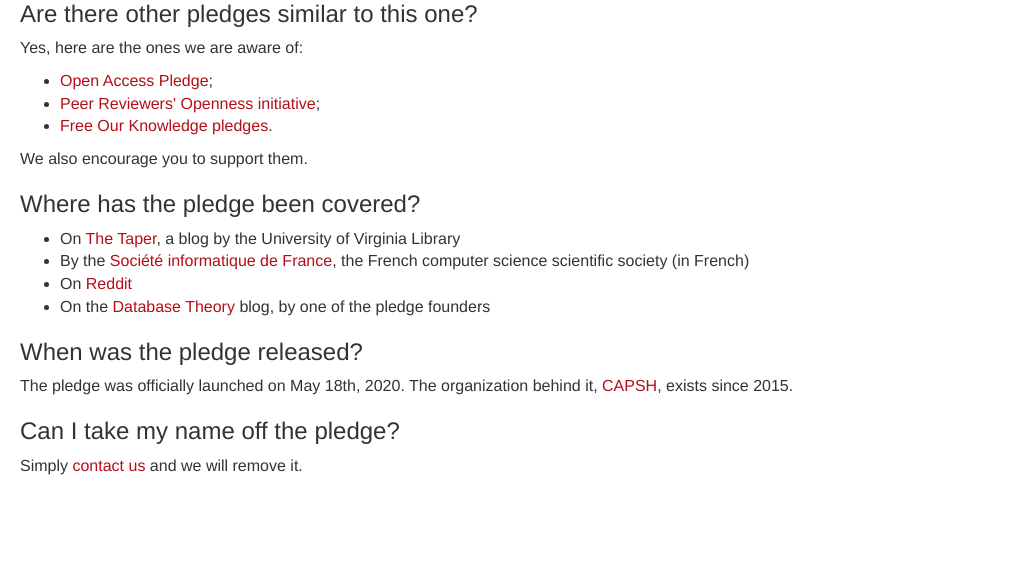
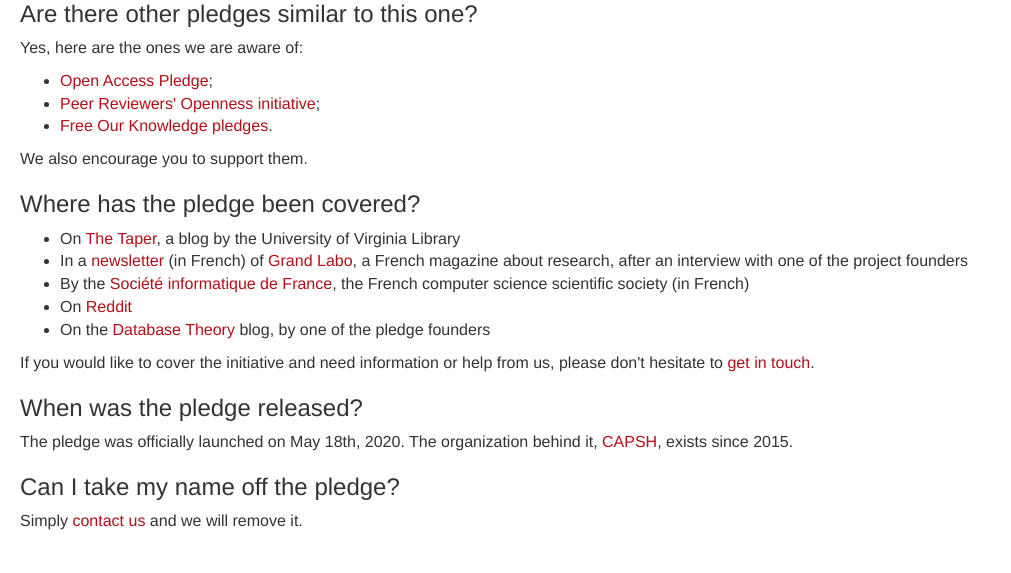
Before and after one commit to dissemin/no-free-view-no-review, a Django app: page /faq in a window 1280 px wide. Shown: the part 2951-3524 px from the top of the page, without its empty margins (0-1011 px from the left). Before the commit the page ends 3426 px from the top, so only its background shows below. Run offline with Django 3.2, Linux system fonts and the light colour scheme; some libraries are stand-ins or nearby versions.

Commit message:
+grand labo newsletter and contact info

```diff
--- a/signatories/templates/faq.html
+++ b/signatories/templates/faq.html
@@ -263,6 +263,11 @@ publication models.</p>
   <li>On <a
            href="https://thetaper.library.virginia.edu/2020/05/18/new-oa-pledge-no-free-view-no-review.html">The
            Taper</a>, a blog by the University of Virginia Library</li>
+  <li>In a <a
+             href="https://www.grandlabo.com/newsletter-2-surgisphere-shitstorm-no-free-view-no-review/">newsletter</a>
+    (in French)
+    of <a href="https://www.grandlabo.com/">Grand Labo</a>, a French magazine
+    about research, after an interview with one of the project founders</li>
   <li>By the <a
       href="https://www.societe-informatique-de-france.fr/2020/05/no-free-view-no-review/">Société
       informatique de France</a>, the French computer science scientific society
@@ -273,6 +278,9 @@ publication models.</p>
     blog, by one of the pledge founders</li>
 </ul>
 
+<p>If you would like to cover the initiative and need information or help from
+us, please don't hesitate to <a href="/about">get in touch</a>.</p>
+
 <h3 id="start-date">When was the pledge released?</h3>
 
 <p>The pledge was officially launched on May 18th, 2020. The organization behind
```
